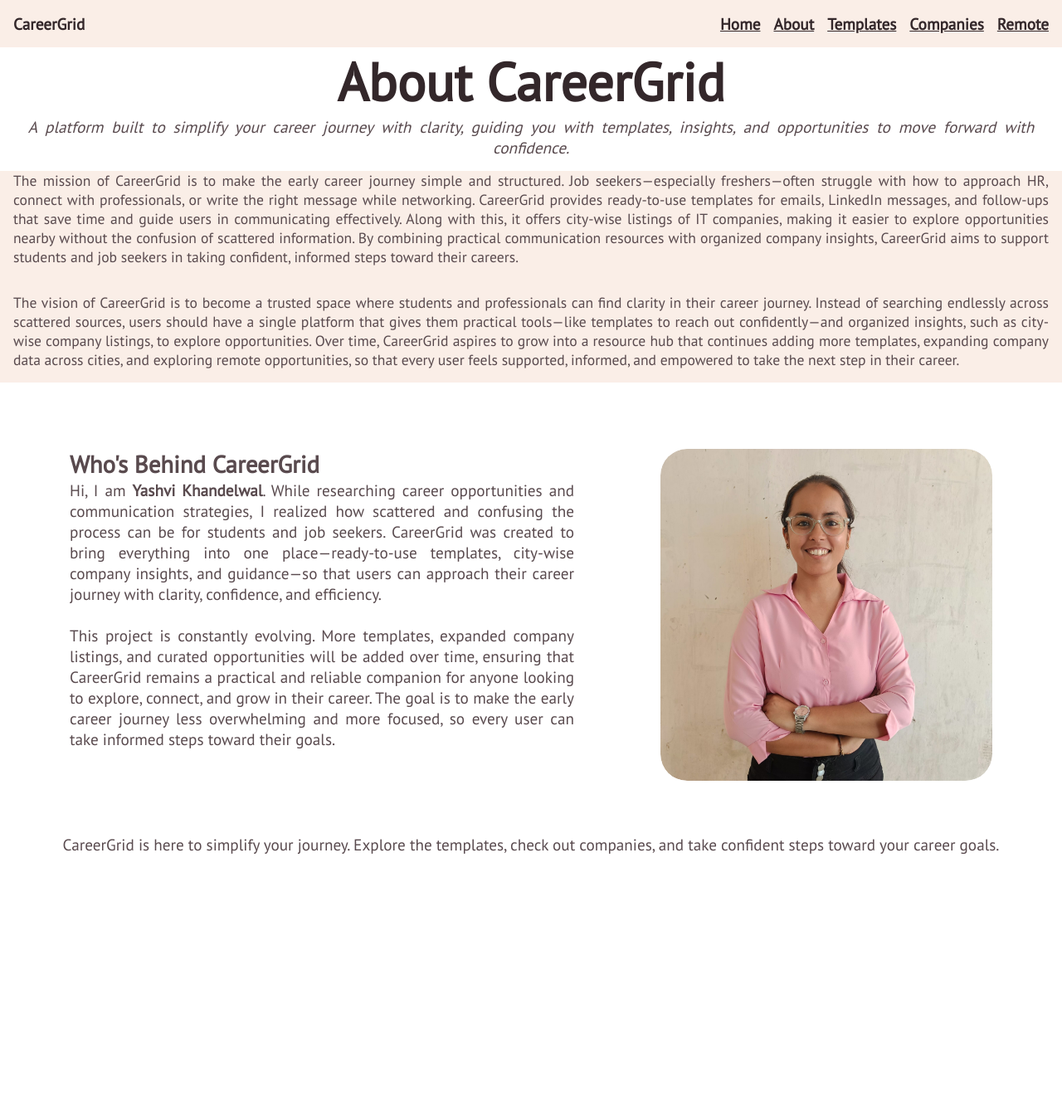
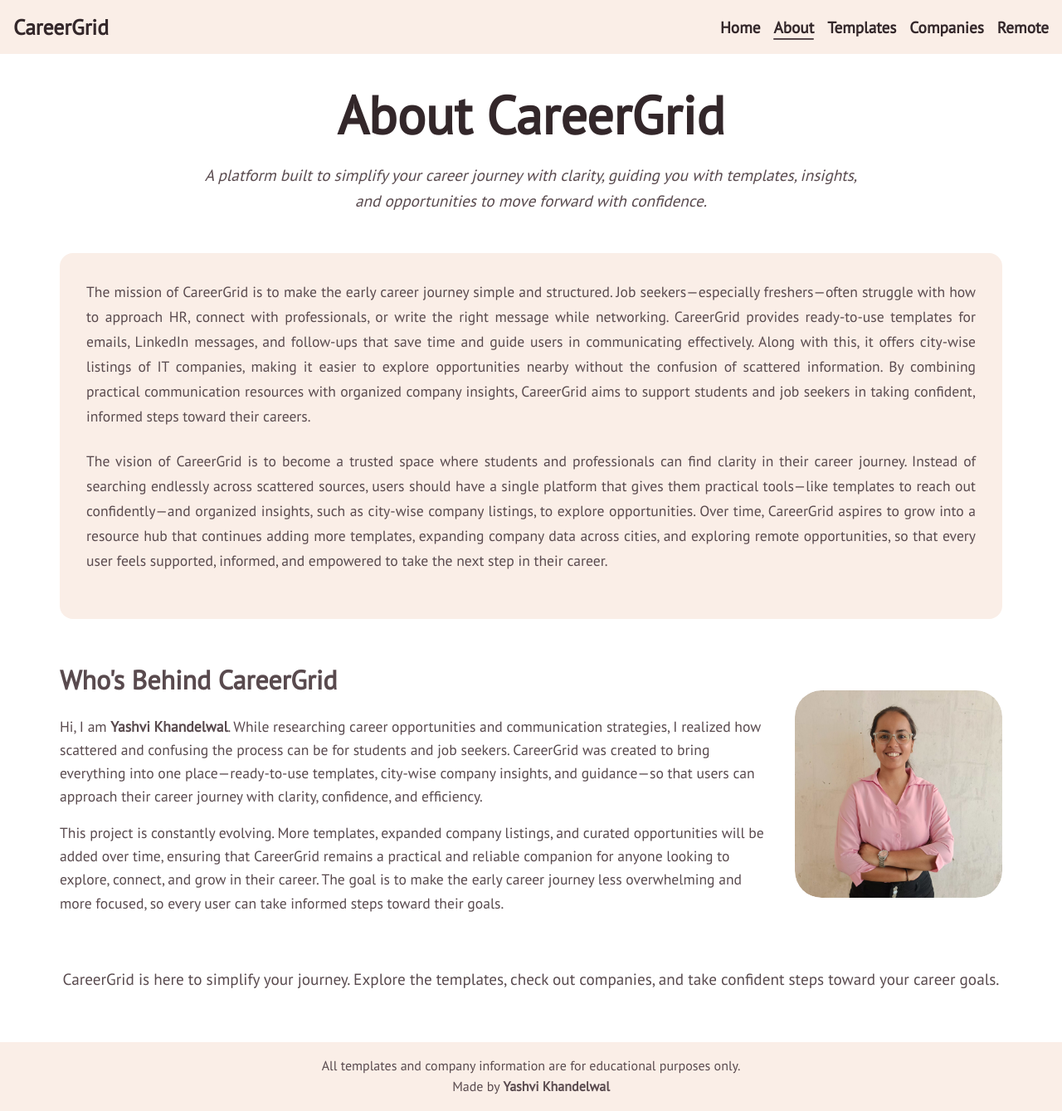
Before and after one commit to Yashvi-Khandelwal/CareerGrid-Website, a React (Vite) app: page /about in a window 1280 px wide. Shown: the whole page at 83% size. Before the commit the page ends 1046 px from the top, so only its background shows below. Built offline with nearby package versions, Linux system fonts and the light colour scheme.

Commit message:
solved the problem of footer

```diff
--- a/src/components/Footer.css
+++ b/src/components/Footer.css
@@ -1,22 +1,16 @@
-.footer-wrapper {
-  display: flex;
-  flex-direction: column;
-  min-height: 100vh;
+.footer {
+  text-align: center;
+  padding: 1rem 1rem;
+  background-color:#faeee7;
+  color:#594a4e;
+  font-size: 1rem;
+  line-height: 1.6;
+  flex-shrink: 0;
 }
-
-.footer {
-  margin-top: auto;
-  position: sticky;
-  bottom: 0;
-  text-align: center;
-  padding: 1rem 0;
-  background: #faeee7;
-  width: 100%;
-}
-
 
 @media (max-width: 600px) {
   .footer {
-    padding: 0.75rem 0;
+    padding: 1rem 0.5rem;
+    font-size: 0.9rem;
   }
 }
--- a/src/components/Footer.jsx
+++ b/src/components/Footer.jsx
@@ -2,11 +2,9 @@ import "./Footer.css";
 
 export const Footer = () => {
   return (
-    <div className="footer-wrapper">
-      <footer className="footer">
-        <p>All templates and company information are for educational purposes only.</p>
-        <p>Made by <strong>Yashvi Khandelwal</strong></p>
-      </footer>
-    </div>
+    <footer className="footer" >
+      <p>All templates and company information are for educational purposes only.</p>
+      <p>Made by <strong>Yashvi Khandelwal</strong></p>
+    </footer>
   );
 };
--- /dev/null
+++ b/src/components/Layout.css
@@ -0,0 +1,9 @@
+.layout-wrapper {
+  display: flex;
+  flex-direction: column;
+  min-height: 100vh;
+}
+
+.layout-content {
+  flex: 1;
+}
--- a/src/components/Layout.jsx
+++ b/src/components/Layout.jsx
@@ -1,13 +1,16 @@
 import { Outlet } from "react-router-dom";
 import { NavBar } from "./NavBar";
 import { Footer } from "./Footer";
+import "./Layout.css";
 
 export const Layout = () => {
   return (
-    <>
+     <div className="layout-wrapper">
       <NavBar />
-      <Outlet />
-      {/* <Footer /> */}
-    </>
+      <main className="layout-content">
+        <Outlet />
+      </main>
+      <Footer />
+    </div>
   );
 };
--- a/src/components/NavBar.css
+++ b/src/components/NavBar.css
@@ -13,7 +13,7 @@
 .app-title {
     color: #33272a;
     font-weight: 900;
-    /* font-size: 1.5rem; */
+    font-size: 1.6rem;
 }
 
 .nav-items {
@@ -23,13 +23,33 @@
 }
 
 .nav-items a {
-    color: inherit;
+     color: #33272a;
     font-weight: 600;
+    text-decoration: none;
+}
+
+.nav-items a:hover,
+.nav-items a:focus {
+    color: #594a4e;
+    outline: none;
 }
 
 .active-link {
-    color: #ff6f61;
+    color: #594a4e;
     font-weight: 700;
+    position: relative;
+    display: inline-block;
+}
+
+.active-link::after {
+    content: "";
+    position: absolute;
+    left: 0;
+    bottom: -0.2rem;
+    width: 100%;
+    height: 0.15rem;
+    background-color: #594a4e;
+    border-radius: 0.1rem;
 }
 
 .hamburger {
@@ -49,10 +69,10 @@
         right: -100%;
         height: 100%;
         width: 60%;
-        display: flex;
         flex-direction: column;
         gap: 2rem;
-        padding-top: 3rem;
+        padding-top: 4rem;
+        padding-left: 2rem;
         background-color: #faeee7;
         transition: right 0.3s ease-in-out;
         z-index: 1000;
@@ -63,18 +83,12 @@
     }
 
     .nav-items a {
-        flex-direction: column;
-        gap: 2rem;
-        align-items: flex-start;
-        padding-left: 2rem;
+        font-size: 1.5rem;
+        padding-left: 0;
     }
 
-    .nav-items a {
-        font-size: 1.5rem;
-        padding-left: 2rem;
-    }
-
-    .nav-items a:hover {
-        color: #ff2e88;
+    .nav-items a:hover,
+    .nav-items a:focus {
+        color: #594a4e;
     }
 }
--- a/src/components/NavBar.jsx
+++ b/src/components/NavBar.jsx
@@ -16,13 +16,13 @@ export const NavBar = ()=>{
                 CareerGrid
             </div>
 
-              <div
+              <button
         className="hamburger"
         onClick={toggleDrawer}
         aria-label={isOpen ? "Close menu" : "Open menu"}
       >
         {isOpen ? <AiOutlineClose size={30} /> : <GiHamburgerMenu size={30} />}
-      </div>
+      </button>
 
             <div className={`nav-items ${isOpen ? "open" : ""}`}>
                 <NavLink to="/"   className={({ isActive }) => isActive ? "active-link" : ""}>Home</NavLink>
--- a/src/pages/About.css
+++ b/src/pages/About.css
@@ -1,55 +1,83 @@
 .about-container {
-    min-height: 100vh;
+  padding: 2rem;
+  max-width: 1200px;
+  margin: 0 auto;
 }
 
 .about-hero-section {
   display: flex;
   flex-direction: column;
+  align-items: center;
+  margin-bottom: 3rem;
 }
 
 .about-hero-section h1 {
   color: #33272a;
-    font-size: 4rem;
+  font-size: clamp(2rem, 5vw, 4rem);
+  margin-bottom: 1rem;
   text-align: center;
 }
 
 .about-hero-section p {
-    color: #594a4e;
-    font-size: 1.2rem;
-    word-spacing: 0.3rem;
+  color:#594a4e;
+  font-size: clamp(1rem, 2.5vw, 1.2rem);
+  font-style: italic;
   text-align: center;
-    font-style: italic;
+  line-height: 1.6;
+  max-width: 800px;
 }
 
 .about-description {
   background-color: #faeee7;
-    /* padding: auto 1.5rem; */
+  padding: 2rem;
+  border-radius: 1rem;
+  margin-bottom: 3rem;
 }
 
 .about-description p {
-    margin: 1rem;
-    padding-bottom: 1rem;
+  margin-bottom: 1.5rem;
   text-align: justify;
   font-size: 1.1rem;
+  line-height: 1.7;
   color: #594a4e;
 }
 
-.about-story{
+.about-story {
   display: flex;
-     justify-content: space-around;
-    max-height: 100vh;
-    padding: 4rem 2rem;
-    margin: 0 auto;
+  flex-wrap: wrap;
+  gap: 2rem;
+  align-items: center;
+  margin-bottom: 3rem;
 }
 
-.my-image{
-     width: 25rem;
-    height: 25rem;
+.content {
+  flex: 1 1 300px;
+  font-size: 1.1rem;
+  line-height: 1.6;
+}
+
+.content h2 {
+  color:#594a4e;
+  font-size: 2rem;
+  margin-bottom: 1rem;
+}
+
+.content p {
+  margin-bottom: 1rem;
+  color: #594a4e;
+}
+
+.my-image {
+  flex: 0 0 250px;
+  width: 100%;
+  max-width: 250px;
+  height: 250px;
   border-radius: 2rem;
   overflow: hidden;
+  transition: transform 0.3s ease;
 }
 
-.my-image img{
+.my-image img {
   width: 100%;
   height: 100%;
   object-fit: cover;
@@ -57,23 +85,31 @@
   display: block;
 }
 
-.content{
-    max-width: 50%;
-    font-size: 1.2rem;
+.my-image:hover {
+  transform: scale(1.05);
 }
 
-.content h2{
+.punchLine {
+  text-align: center;
   color: #594a4e;
+  font-size: 1.2rem;
+  font-weight: 500;
+  margin-bottom: 2rem;
 }
 
-.content p{
-    text-align:justify;
-    color:#594a4e ;
+@media (max-width: 768px) {
+  .about-story {
+    flex-direction: column;
+    align-items: center;
+    text-align: center;
   }
 
-.punchLine{
-    text-align: center;
-        color: #594a4e;
-    margin-bottom: 1rem;
-    font-size: 1.2rem;
+  .my-image {
+    width: 200px;
+    height: 200px;
   }
+
+  .content {
+    max-width: 100%;
+  }
+}
--- a/src/pages/About.jsx
+++ b/src/pages/About.jsx
@@ -1,11 +1,15 @@
-import './About.css'
-export const About = () =>{
-    return(
-       <section className="about-container">
+import './About.css';
+
+export const About = () => {
+  return (
+    <section className="about-container" aria-labelledby="about-heading">
       <div className="about-hero-section">
-            <h1>About CareerGrid</h1>
-            <p>A platform built to simplify your career journey with clarity, guiding you with templates, insights, and opportunities to move forward with confidence.</p>
+        <h1 id="about-heading">About CareerGrid</h1>
+        <p>
+          A platform built to simplify your career journey with clarity, guiding you with templates, insights, and opportunities to move forward with confidence.
+        </p>
       </div>
+
       <div className="about-description">
         <p>
           The mission of CareerGrid is to make the early career journey simple and structured. Job seekers—especially freshers—often struggle with how to approach HR, connect with professionals, or write the right message while networking. CareerGrid provides ready-to-use templates for emails, LinkedIn messages, and follow-ups that save time and guide users in communicating effectively. Along with this, it offers city-wise listings of IT companies, making it easier to explore opportunities nearby without the confusion of scattered information. By combining practical communication resources with organized company insights, CareerGrid aims to support students and job seekers in taking confident, informed steps toward their careers.
@@ -14,24 +18,27 @@ export const About = () =>{
           The vision of CareerGrid is to become a trusted space where students and professionals can find clarity in their career journey. Instead of searching endlessly across scattered sources, users should have a single platform that gives them practical tools—like templates to reach out confidently—and organized insights, such as city-wise company listings, to explore opportunities. Over time, CareerGrid aspires to grow into a resource hub that continues adding more templates, expanding company data across cities, and exploring remote opportunities, so that every user feels supported, informed, and empowered to take the next step in their career.
         </p>
       </div>
+
       <div className="about-story">
         <div className="content">
           <h2>Who's Behind CareerGrid</h2>
           <p>
-                Hi, I am <b>Yashvi Khandelwal</b>. While researching career opportunities and communication strategies, I realized how scattered and confusing the process can be for students and job seekers. CareerGrid was created to bring everything into one place—ready-to-use templates, city-wise company insights, and guidance—so that users can approach their career journey with clarity, confidence, and efficiency.
+            Hi, I am <strong>Yashvi Khandelwal</strong>. While researching career opportunities and communication strategies, I realized how scattered and confusing the process can be for students and job seekers. CareerGrid was created to bring everything into one place—ready-to-use templates, city-wise company insights, and guidance—so that users can approach their career journey with clarity, confidence, and efficiency.
           </p>
-              <br />
           <p>
             This project is constantly evolving. More templates, expanded company listings, and curated opportunities will be added over time, ensuring that CareerGrid remains a practical and reliable companion for anyone looking to explore, connect, and grow in their career. The goal is to make the early career journey less overwhelming and more focused, so every user can take informed steps toward their goals.
           </p>
         </div>
         <div className="my-image">
-                <img src="./Yashvi_Khandelwal.jpg" alt="pic" />
+          <img src="./Yashvi_Khandelwal.jpg" alt="Yashvi Khandelwal, founder of CareerGrid" />
         </div>
       </div>
+
       <div className="punchLine">
-            <p>CareerGrid is here to simplify your journey. Explore the templates, check out companies, and take confident steps toward your career goals.</p>
+        <p>
+          CareerGrid is here to simplify your journey. Explore the templates, check out companies, and take confident steps toward your career goals.
+        </p>
       </div>
     </section>
-    )
-}
+  );
+};
```
Lines whose indentation alone changed are shown as unchanged.
